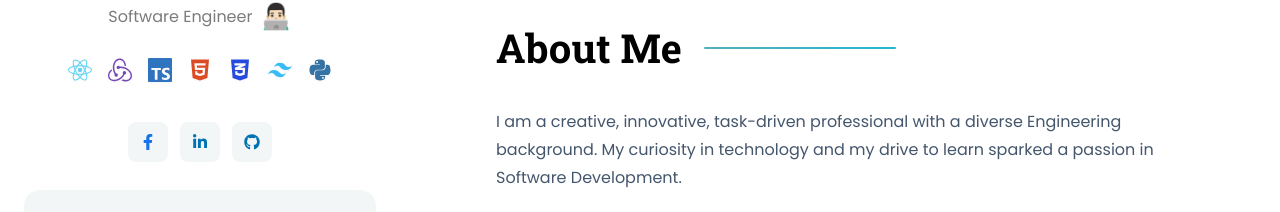
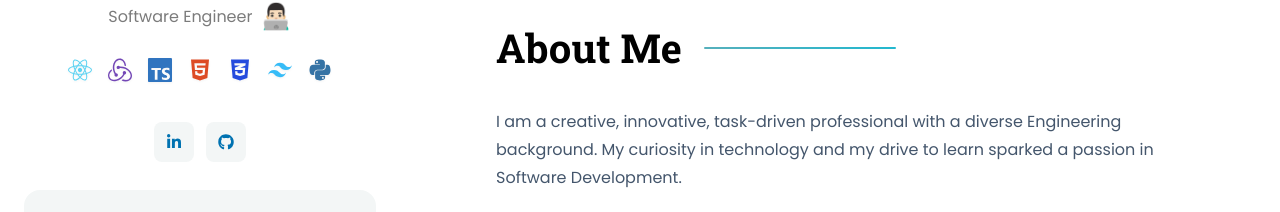
Before and after one commit to cagarcia2011/carlosadriangarcia, a React (Vite) app: page / in a window 1280 px wide. Shown: the part 554-766 px from the top of the page. Built offline with nearby package versions, Linux system fonts and the light colour scheme.

Commit message:
Delete facebook link

```diff
--- a/src/components/SocialLinks.tsx
+++ b/src/components/SocialLinks.tsx
@@ -5,16 +5,6 @@ export function SocialLinks() {
 
     return (
         <div className="flex justify-center space-x-3">
-            {/* facebook link add here */}
-            <a
-              href="https://www.facebook.com/carlosadrian.garcia.98/"
-              target="_blank"
-              rel="noopener noreferrer"
-            >
-              <span className="socialbtn text-[#1773EA]">
-                <FaFacebookF />
-              </span>
-            </a>
             <a
               href="https://www.linkedin.com/in/carlos-a-garcia32/"
               target="_blank"
```
